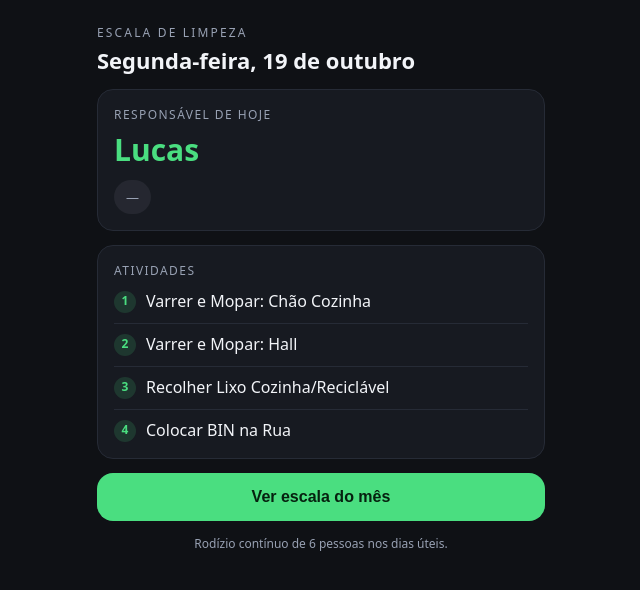
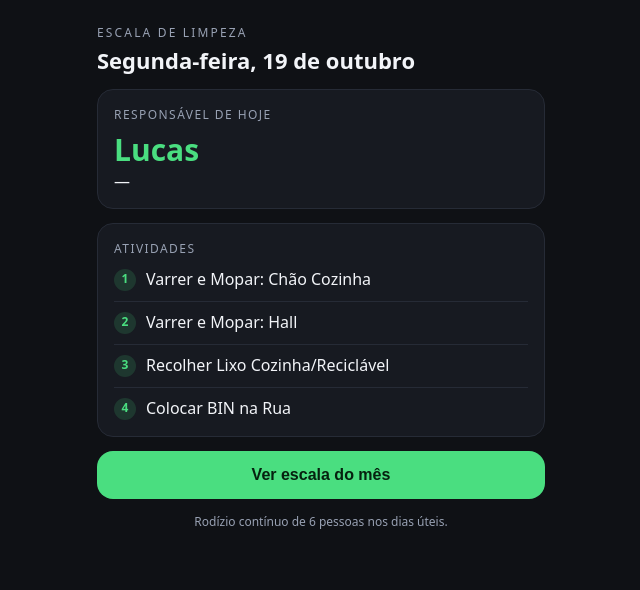
Before and after one commit to zlucasbernardo/site-casa, a plain HTML site: page index.html in a window 1280 px wide. Shown: the whole page, without its empty margins (319-959 px from the left). Drawn offline with Linux system fonts and the light colour scheme.

Commit message:
Update index.html

```diff
--- a/index.html
+++ b/index.html
@@ -17,7 +17,8 @@
       <section class="card person">
         <p class="label">Responsável de hoje</p>
         <p class="name" id="personName">—</p>
-        <p class="yesterday" id="yesterdayLabel">—</p>
+        <!-- Elemento restaurado para evitar a quebra do script -->
+        <p class="sublabel" id="yesterdayLabel">—</p>
       </section>
 
       <section class="card">
```
